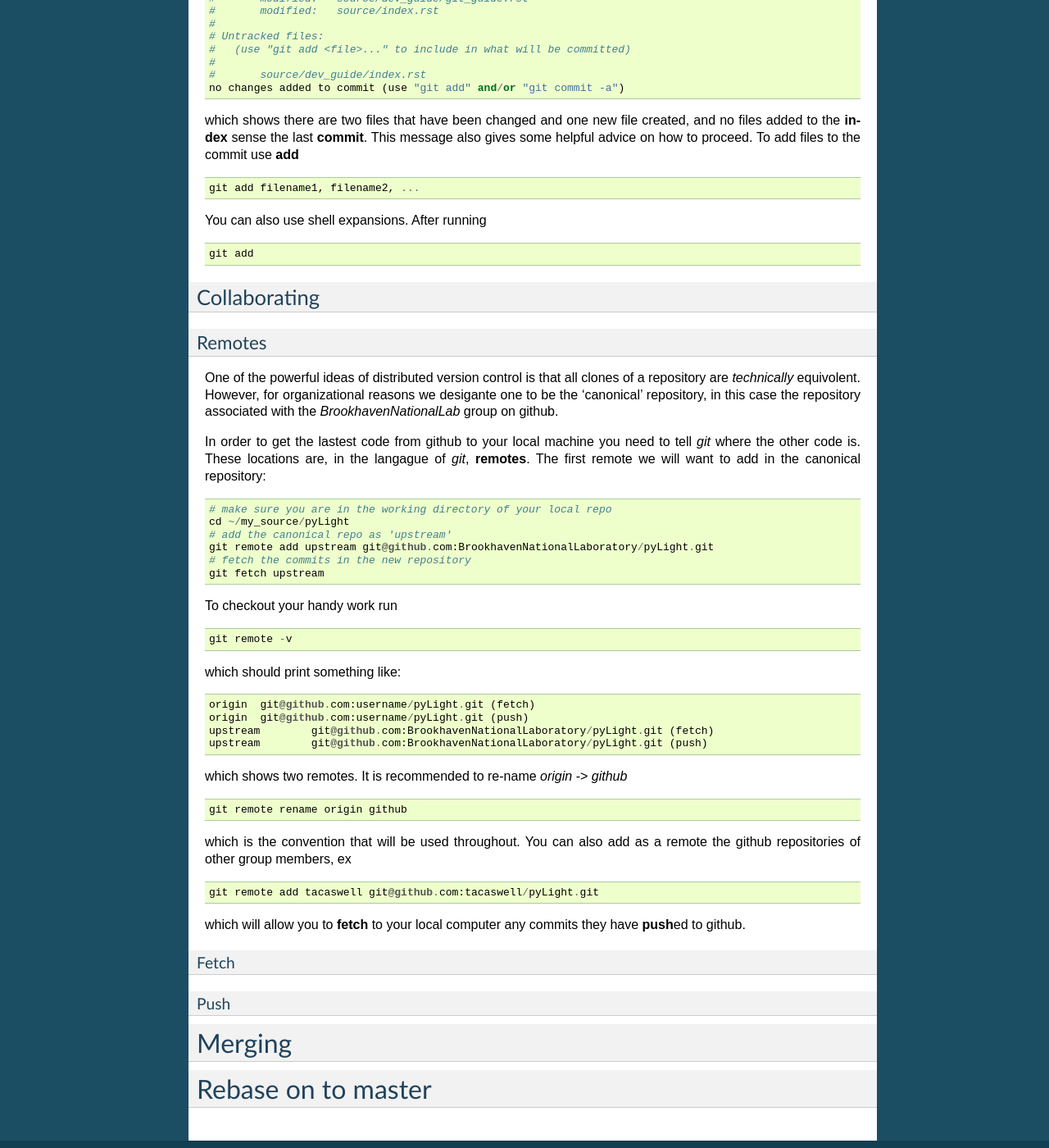
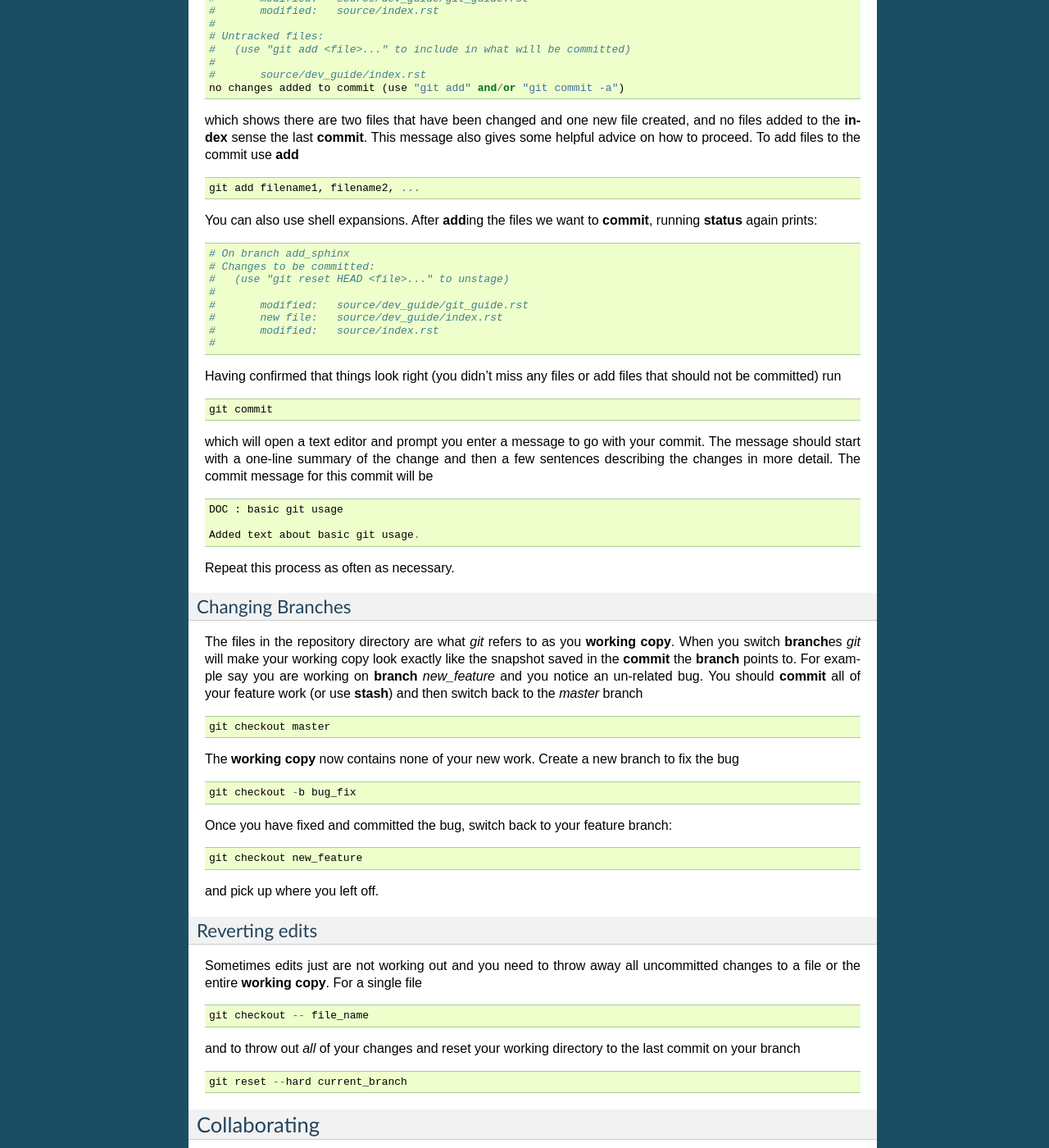
Before and after one commit to BrookhavenNationalLaboratory/pyLightRafters, a Sphinx documentation site: the page built from doc/source/dev_guide/git_guide.rst, in a window 1280 px wide and 1400 px high, scrolled down 2328 px. Shown: the whole window at 82% size. Built offline with Sphinx 7.4.7, drawn with Linux system fonts in a browser that asks for light colours; formulas are drawn with MathJax 3; some of the changed text lies outside the part shown.

Commit message:
DOC : git
More text for git overview

```diff
--- a/doc/source/dev_guide/git_guide.rst
+++ b/doc/source/dev_guide/git_guide.rst
@@ -131,7 +131,7 @@ to start working.
 
 
 Editing, Staging, Committing
-----------------------
+----------------------------
 Now that we are on a new branch we are ready to start working.  You can
 use what ever editor you want to create and edit files.  When you reach a
 point in your work when you want to save what you have done (ideally this
@@ -163,9 +163,72 @@ proceed.  To add files to the commit use **add**  ::
 
     git add filename1, filename2, ...
 
-You can also use shell expansions.  After running ::
+You can also use shell expansions.  After **add**\ ing the files we
+want to **commit**, running **status** again prints::
 
-   git add
+    # On branch add_sphinx
+    # Changes to be committed:
+    #   (use "git reset HEAD <file>..." to unstage)
+    #
+    #       modified:   source/dev_guide/git_guide.rst
+    #       new file:   source/dev_guide/index.rst
+    #       modified:   source/index.rst
+    #
+
+Having confirmed that things look right (you didn't miss any files or
+add files that should not be committed) run ::
+
+   git commit
+
+which will open a text editor and prompt you enter a message to go
+with your commit.  The message should start with a one-line summary of
+the change and then a few sentences describing the changes in more detail.  The commit message for this commit will be ::
+
+   DOC : basic git usage
+
+   Added text about basic git usage.
+
+Repeat this process as often as necessary.
+
+Changing Branches
+-----------------
+
+The files in the repository directory are what `git` refers to as you
+**working copy**.  When you switch **branch**\ es `git` will make your
+working copy look exactly like the snapshot saved in the **commit**
+the **branch** points to.  For example say you are working on
+**branch** *new_feature* and you notice an un-related bug.  You should
+**commit** all of your feature work (or use **stash**) and then switch back
+to the `master` branch ::
+
+  git checkout master
+
+The **working copy** now contains none of your new work.  Create a new
+branch to fix the bug ::
+
+  git checkout -b bug_fix
+
+Once you have fixed and committed the bug, switch back to your feature
+branch::
+
+  git checkout new_feature
+
+and pick up where you left off.
+
+Reverting edits
+---------------
+
+Sometimes edits just are not working out and you need to throw away
+all uncommitted changes to a file or the entire **working copy**.  For
+a single file ::
+
+   git checkout -- file_name
+
+and to throw out *all* of your changes and reset your working
+directory to the last commit on your branch ::
+
+   git reset --hard current_branch
+
 =============
 Collaborating
 =============
@@ -220,6 +283,21 @@ which will allow you to **fetch** to your local computer any commits they have
 Fetch
 ^^^^^
 
+Fetching is very simple, assuming you have added the repository you want
+to **fetch** from as a **remote** ::
+
+   get fetch remote_name
+
+which will copy all of the commits in the **remote** repository that
+are not already in your local repository.   This does not change your
+**working copy**, only updates what **commit**\ s `git` knows about.
+
+To checkout a local copy of a remote **branch**
+
+   git checkout -t remote_name/remote_branch
+
+
+
 Push
 ^^^^
 
```
Also changed, not shown: other parts of doc/source/dev_guide/git_guide.rst (+2 -0 lines).
